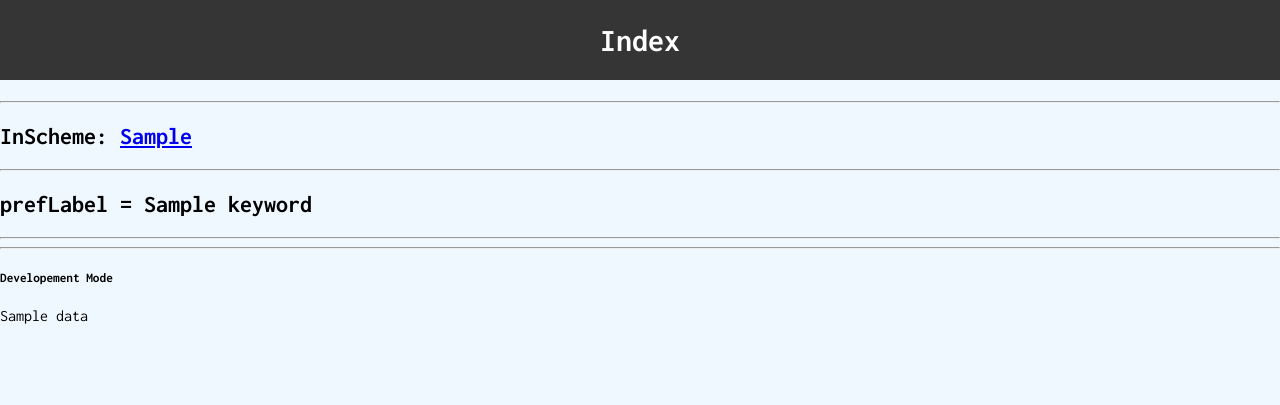
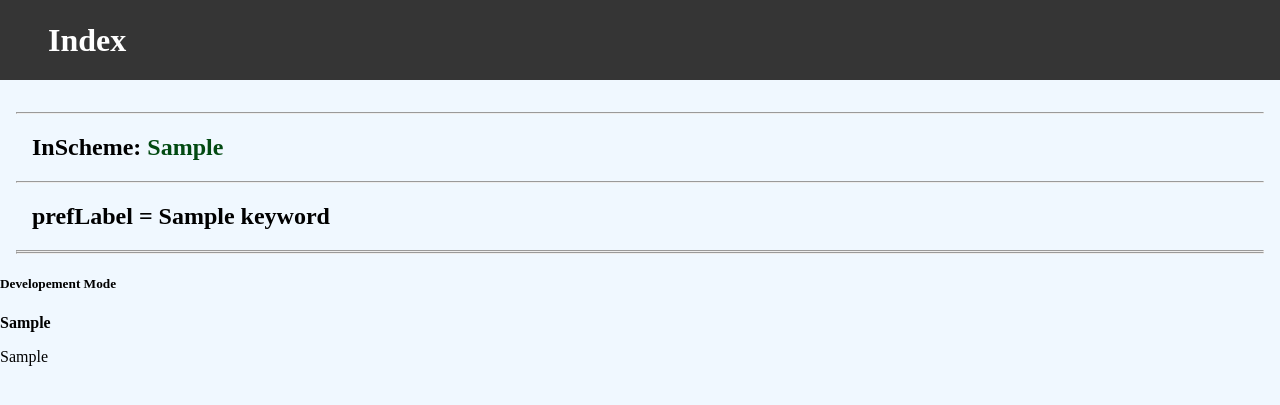
Before and after one commit to jsopesens/tesauro, a Django app: template tesaurusWebApp/keywords/templates/keywords/single_keyword.html in a window 1280 px wide; the page is wider, and only the part inside the window is pictured. Shown: the top 405 px of that part. Run offline with Django 4.2, Linux system fonts and the light colour scheme; the template is opened without the code that fills it: most values are stand-ins (such as "Sample title", 1, 10 or a date in 2020).

Commit message:
single keyword css

```diff
--- a/tesaurusWebApp/keywords/static/keywords/single_keyword.css
+++ b/tesaurusWebApp/keywords/static/keywords/single_keyword.css
@@ -1,3 +1,38 @@
-body{
+body {
     background-color: aliceblue;
 }
+
+h1 {
+    font-size: 3rem;
+    font-weight: bold;
+    text-align: center;
+}
+
+h2{
+    /* text-align: center; */
+    padding: 0 2rem;
+}
+
+hr{
+    margin: 0 1rem;
+}
+
+ul{
+    list-style: none;
+    /* font-size: 1.2rem; */
+}
+
+li{
+    margin: 0.5rem 0;
+    font-size: 1.15rem;
+    padding: 0 1rem;
+}
+
+a {
+    text-decoration: none;
+    color: rgb(2, 74, 18);
+}
+
+a:hover, a:active{
+    color:rgb(162, 188, 42);
+}
--- a/tesaurusWebApp/keywords/templates/keywords/single_keyword.html
+++ b/tesaurusWebApp/keywords/templates/keywords/single_keyword.html
@@ -56,7 +56,7 @@
     <hr>
     <h5>Developement Mode</h5>
     {% for data in keywordData.items %}
-        {{data}}
+        <b>{{data.0}}</b><p>{{data.1}}</p>
         <br>
     {% endfor %}
 {% endblock %}
--- a/tesaurusWebApp/static/styles.css
+++ b/tesaurusWebApp/static/styles.css
@@ -1,7 +1,7 @@
 @import url('https://fonts.googleapis.com/css2?family=Inconsolata:wght@400;700&display=swap');
 
 html{
-    font-family: Inconsolata
+    /* font-family: Inconsolata; */
 }
 
 body{
@@ -21,8 +21,9 @@ nav{
     width: 100%;
     height: 100%;
     display: flex;
-    justify-content: center;
+    /* justify-content: center; */
     align-items: center;
+    padding: 0 3rem;
 }
 
 header nav a{
```
